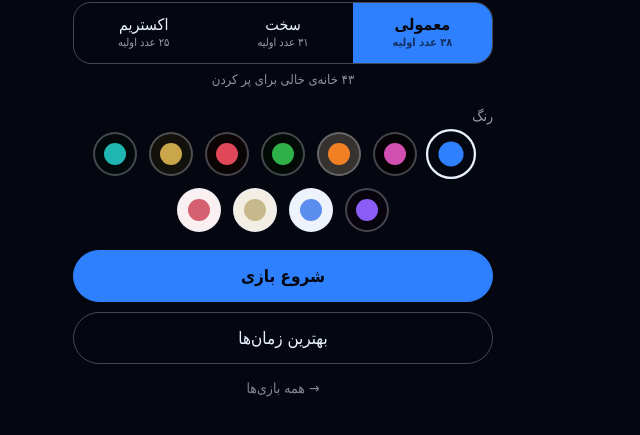
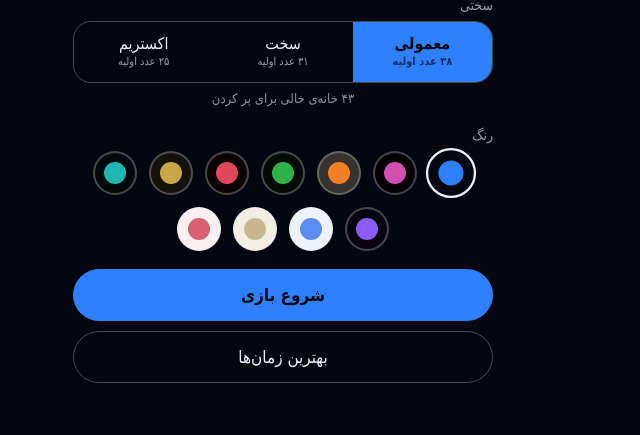
Before and after one commit to sj2005zarisfi-source/tetris-game, a plain HTML site: page sudoku/index.html in a window 1280 px wide. Shown: the part 241-676 px from the top of the page, without its empty margins (357-997 px from the left). Drawn offline with Linux system fonts and the light colour scheme; animation ran at ten frames a second.

Commit message:
Update games: hub, Tetris, Disc Football, 2048, Minesweeper, Sudoku

```diff
--- a/sudoku/index.html
+++ b/sudoku/index.html
@@ -118,7 +118,6 @@
       <button class="pill primary" id="bPlay">شروع بازی</button>
       <button class="pill hidden" id="bResume">ادامه بازی</button>
       <button class="pill" id="bRec">بهترین زمان‌ها</button>
-      <a class="link" href="../">→ همه بازی‌ها</a>
     </div>
   </div>
 </section>
```
Also changed, not shown: minesweeper/index.html (+0 -1 lines), soccer/index.html (+0 -1 lines).
